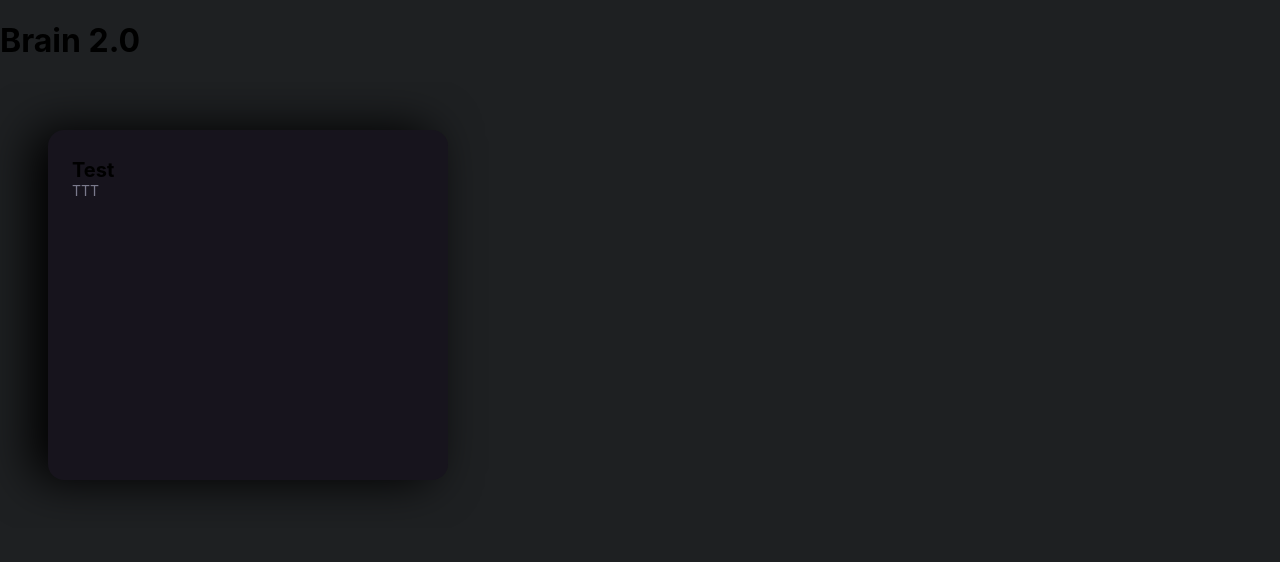
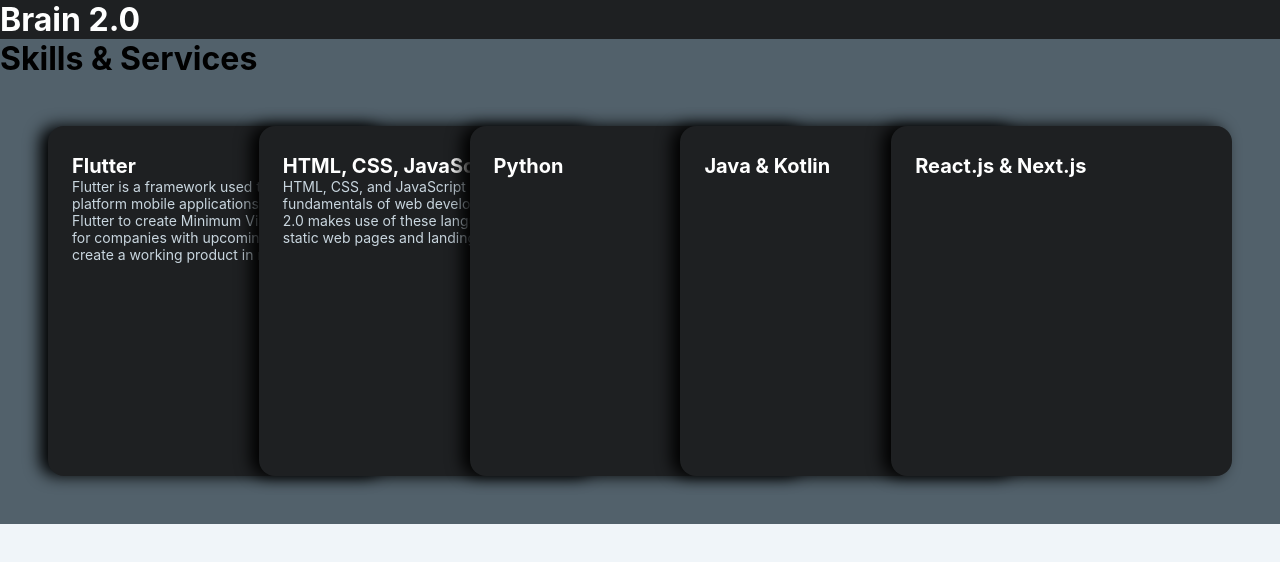
Before and after one commit to karimfawaz/brainTwoPoint0-website, a Next.js app: page / in a window 1280 px wide. Shown: the top 562 px of the page. Built offline with nearby package versions, Linux system fonts and the light colour scheme.

Commit message:
Updated Skills and started Header

```diff
--- a/components/Header.js
+++ b/components/Header.js
@@ -1,7 +1,11 @@
+import headerStyles from '../styles/Header.module.css'
+
+
 const Header = () => {
     return (
-        <div>
-            <h1> Brain 2.0</h1>
+        <div className={headerStyles.header}>
+            <h1 className={headerStyles.companyName}> Brain 2.0</h1>
+
         </div>
     )
 }
--- a/components/Skills.js
+++ b/components/Skills.js
@@ -2,40 +2,47 @@ import cardStyles from '../styles/Skills.module.css'
 
 const skillsList = [
     {
-        name: "Flutter"
+        name: "Flutter",
+        description: "Flutter is a framework used to create cross-platform mobile applications. Brain 2.0 uses Flutter to create Minimum Viable Products for companies with upcoming deadlines to create a working product in record time",
 
     },
     {
-        name: "HTML, CSS, JavaScript"
+        name: "HTML, CSS, JavaScript",
+        description: "HTML, CSS, and JavaScript are the fundamentals of web development. Brain 2.0 makes use of these languages to create static web pages and landing pages."
 
     },
     {
-        name: "Python"
+        name: "Python",
+
 
     },
     {
-        name: "Java & Kotlin"
+        name: "Java & Kotlin",
 
     },
     {
+        name: "React.js & Next.js",
 
     }
 ]
 const Skills = () => {
     return (
-        <section className={cardStyles.cardList}>
+        <div className={cardStyles.skillsSection}>
+            <h1>Skills & Services</h1>
+            <section className={cardStyles.cardList}>
 
-
-            <article className={cardStyles.card}>
-                <header className={cardStyles.cardHeader}>
-                    <h2>Test</h2>
-                    <p>TTT</p>
-                </header>
-            </article>
+                {skillsList.map((skillCard) => (<article className={cardStyles.card}>
+                    <header className={cardStyles.cardHeader}>
+                        <h2>{skillCard.name}</h2>
+                        <p>{skillCard.description}</p>
+                    </header>
+                </article>))}
 
 
 
-        </section>
+
+            </section>
+        </div>
     )
 }
 
--- /dev/null
+++ b/styles/Header.module.css
@@ -0,0 +1,8 @@
+.header {
+    background-color: #1e2022;
+
+
+}
+.companyName{
+    color: white;
+}
--- a/styles/Skills.module.css
+++ b/styles/Skills.module.css
@@ -1,3 +1,7 @@
+.skillsSection {
+    background-color: #52616b;
+}
+
 .cardList {
     display: flex;
     padding: 3rem;
@@ -25,8 +29,8 @@
     min-width: 250px;
     padding: 1.5rem;
     border-radius: 16px;
-  background: #17141d;
-  box-shadow: -1rem 0 3rem #000;
+    background: #1e2022;
+    box-shadow: -0.5rem 0 1rem #000;
     display: flex;
     flex-direction: column;
     transition: .2s;
@@ -44,12 +48,10 @@
     margin-left: -130px;
 }
 
-
-
 .cardHeader p {
     font-size: 14px;
     margin: 0 0 1rem;
-    color: #7a7a8c;
+    color: #c9d6df;
 }
 
 .cardHeader h2 {
@@ -60,10 +62,11 @@
     border: 0;
     display: inline-block;
     cursor: pointer;
+    color: white;
 }
 
 .cardHeader h2:hover {
-    background: linear-gradient(90deg,#ff8a00,#e52e71);
+    background: linear-gradient(90deg, #ff8a00, #e52e71);
     text-shadow: none;
     -webkit-text-fill-color: transparent;
     -webkit-background-clip: text;
--- a/styles/globals.css
+++ b/styles/globals.css
@@ -8,21 +8,20 @@ c9d6df
 
 */
 
-html,
-body {
-  padding: 0;
-  margin: 0;
-  font-family: -apple-system, BlinkMacSystemFont, Segoe UI, Roboto, Oxygen,
-    Ubuntu, Cantarell, Fira Sans, Droid Sans, Helvetica Neue, sans-serif;
-
-    background-color: #1e2022;
+html, body {
+    padding: 0;
+    margin: 0;
+    font-family: -apple-system, BlinkMacSystemFont, Segoe UI, Roboto, Oxygen, Ubuntu, Cantarell, Fira Sans, Droid Sans, Helvetica Neue, sans-serif;
+    background-color: #f0f5f9;
 }
 
 a {
-  color: inherit;
-  text-decoration: none;
+    color: inherit;
+    text-decoration: none;
 }
 
 * {
-  box-sizing: border-box;
+    box-sizing: border-box;
+    padding: 0;
+    margin: 0;
 }
```
Also changed, not shown: pages/index.js (+4 -3 lines). Lines whose indentation alone changed are shown as unchanged.
